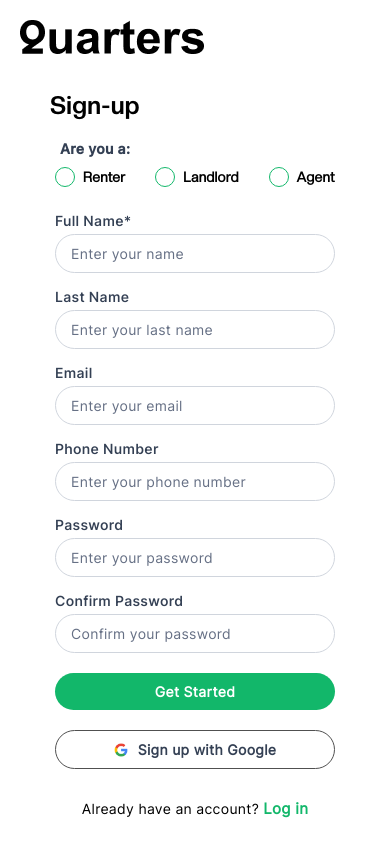
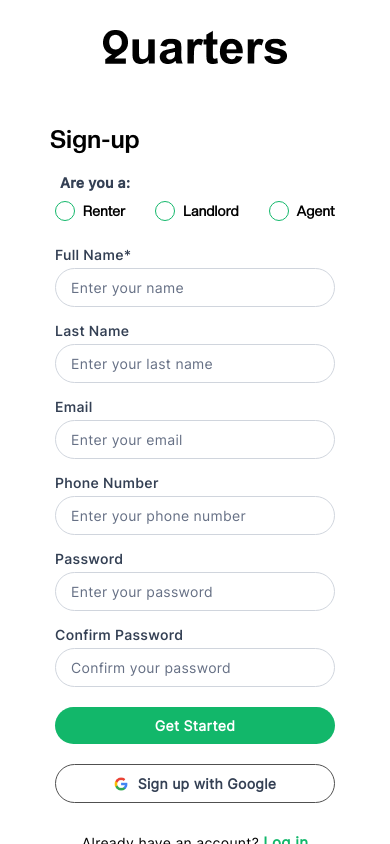
Before and after one commit to GeekerOneAFU/quarters, a React (Vite) app: page / in a window 390 px wide. Built offline with nearby package versions, Linux system fonts and the light colour scheme.

Commit message:
4th push

```diff
--- a/src/styles/header.css
+++ b/src/styles/header.css
@@ -39,10 +39,19 @@
   header {
     padding: 30px 30px;
     backdrop-filter: blur(9px);
+    justify-content: center;
+    align-items: center;
   }
 
   header .site-logo {
+    position: relative;
+    top: 0;
+    left: 0;
     width: 184px;
     height: 34px;
+    object-fit: contain;
+    margin: 0;
+    padding: 0;
+    animation: slideDownBig 1s ease-in-out;
   }
 }
```
